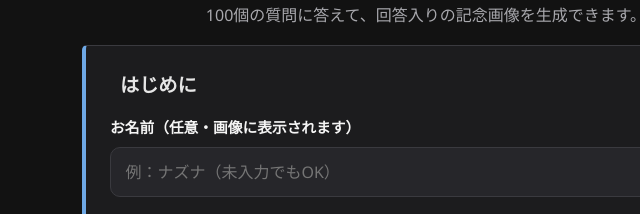
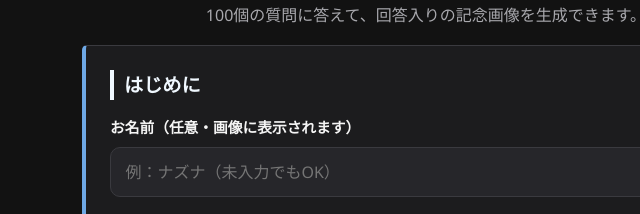
Before and after one commit to Nazuna-umanoma/Nazuna-umanoma.github.io, a plain HTML site: page question100/index.html in a window 1280 px wide. Shown: the part 202-416 px from the top of the page, 214-854 px from the left. Drawn offline with Linux system fonts and the dark colour scheme.

Commit message:
color apd

```diff
--- a/question100/question100.css
+++ b/question100/question100.css
@@ -18,8 +18,8 @@
 @media (prefers-color-scheme: dark) {
   :root {
     --accent: #6ea8e5;
-    --accent-heading: #f0f8ff
-    --header-hover: #3b6ea5;
+    --accent-heading: #f0f8ff;
+    -header-hover: 3b6ea5;
     --hero-color: #90bef0;
     --badge-bg: rgba(110, 168, 229, 0.16);
     --btn-primary: #4a83be;
@@ -86,7 +86,7 @@
   line-height: 1.75;
 }
 
-.rule-list li + li {
+.rule-list li+li {
   margin-top: 0.35rem;
 }
 
```
